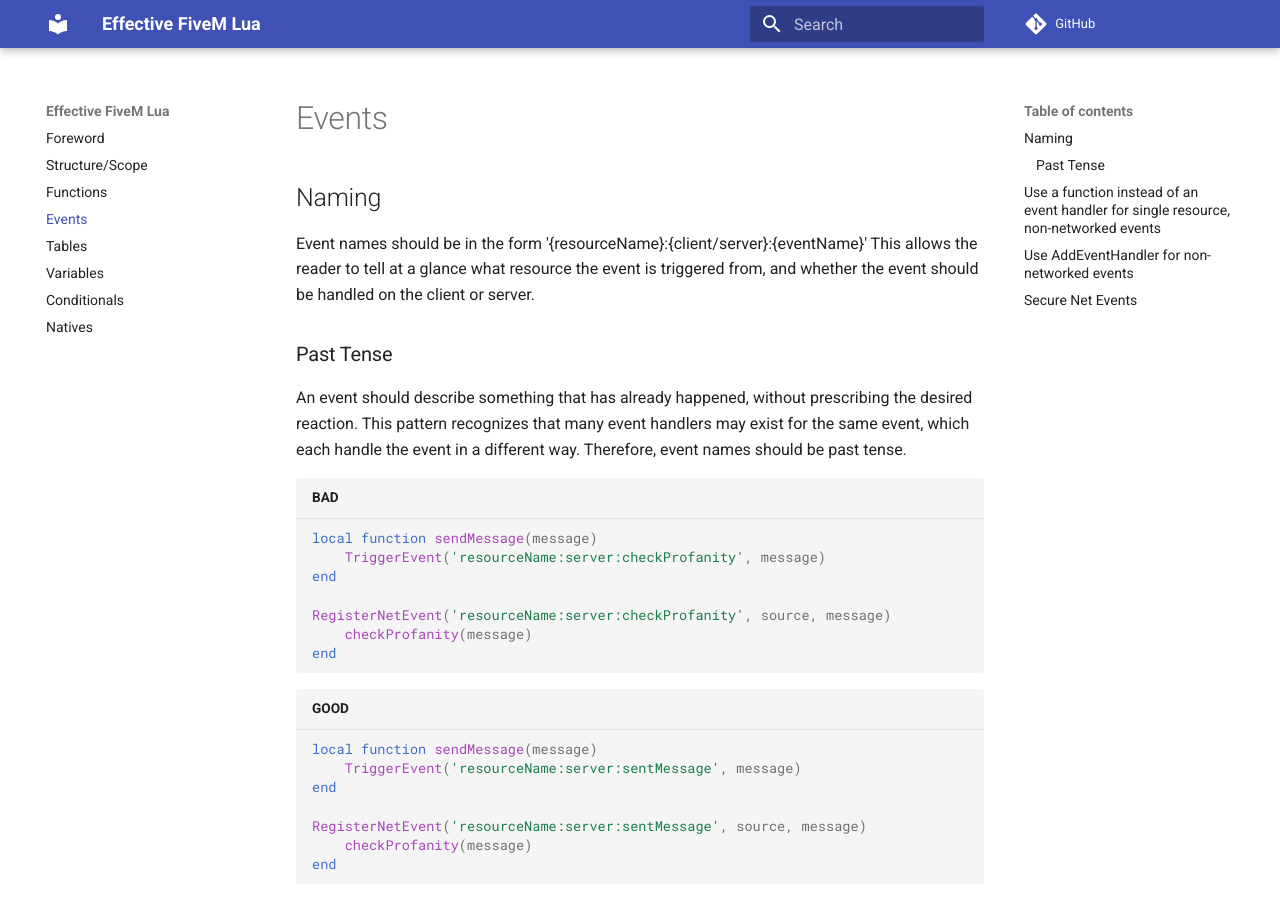
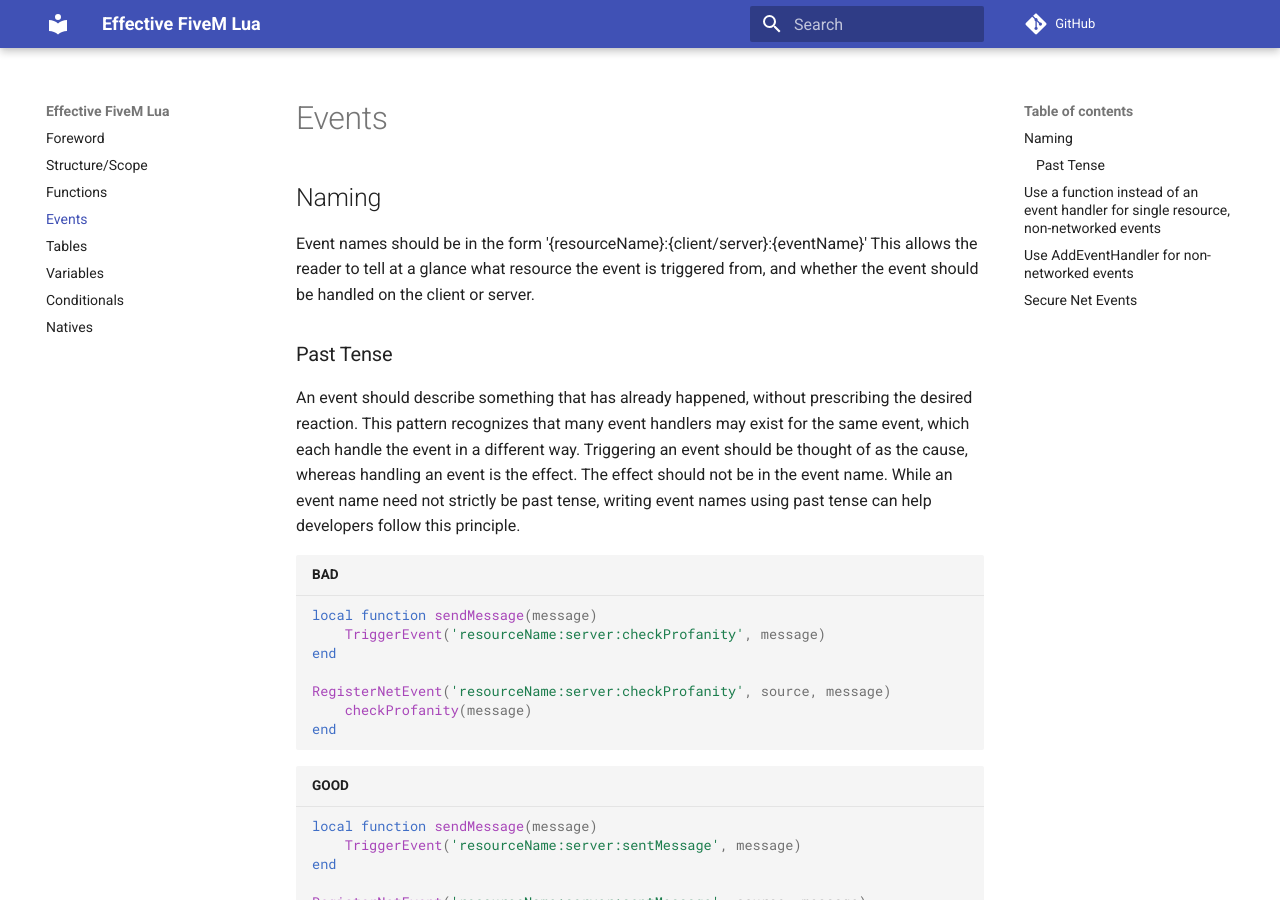
Before and after one commit to Manason/effective-fivem-lua, an MkDocs documentation site: the page built from docs/events.md, in a window 1280 px wide and 900 px high. Built offline with MkDocs 1.6.1 and Material for MkDocs 9.7.7, drawn with Linux system fonts in a browser that asks for light colours; comment, search, counter and statistics services are not loaded.

Commit message:
weakened past tense recommendation

````diff
--- a/docs/events.md
+++ b/docs/events.md
@@ -5,7 +5,7 @@ Event names should be in the form '{resourceName}:{client/server}:{eventName}'
 This allows the reader to tell at a glance what resource the event is triggered from, and whether the event should be handled on the client or server.
 
 ### Past Tense
-An event should describe something that has already happened, without prescribing the desired reaction. This pattern recognizes that many event handlers may exist for the same event, which each handle the event in a different way. Therefore, event names should be past tense.
+An event should describe something that has already happened, without prescribing the desired reaction. This pattern recognizes that many event handlers may exist for the same event, which each handle the event in a different way. Triggering an event should be thought of as the cause, whereas handling an event is the effect. The effect should not be in the event name. While an event name need not strictly be past tense, writing event names using past tense can help developers follow this principle.
 
 ```lua title="BAD"
 local function sendMessage(message)
````
